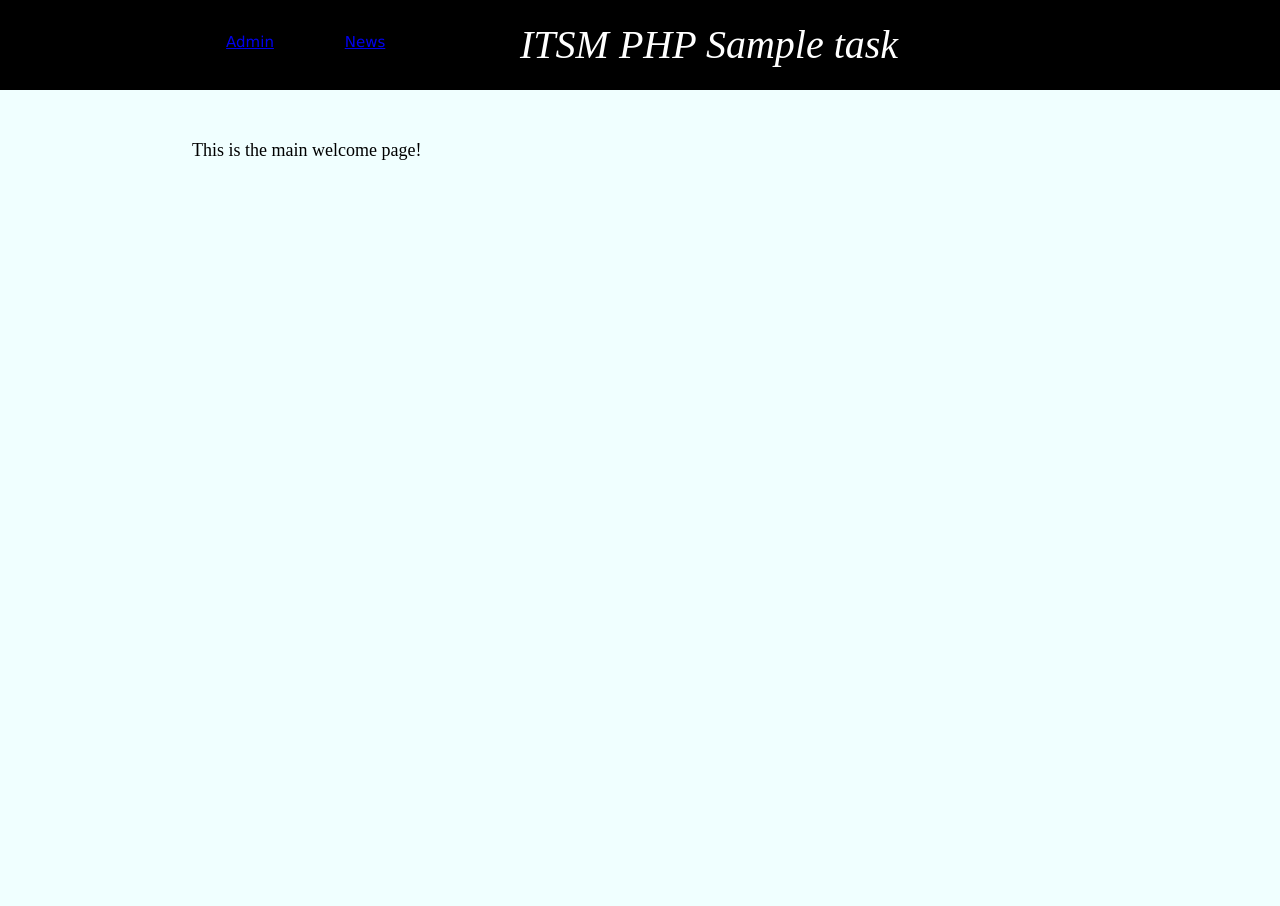
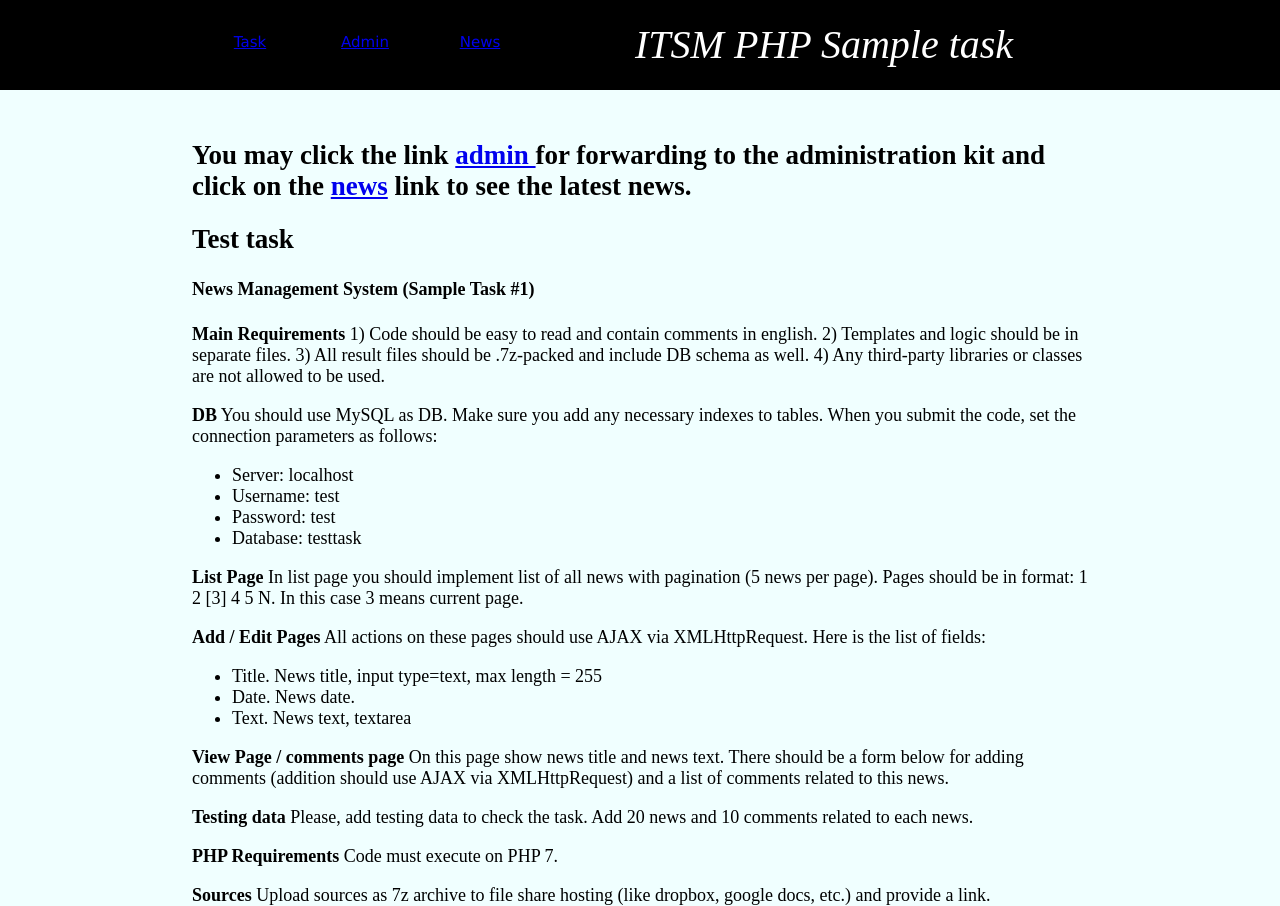
Before and after one commit to sh00terGit/simpleHandCMS, a PHP site: page / in a window 1280 px wide. Before the commit the page ends 160 px from the top, so only its background shows below. Run offline with PHP 8.4, Linux system fonts and the light colour scheme; some libraries are stand-ins or nearby versions.

Commit message:
big work

```diff
--- a/config.php
+++ b/config.php
@@ -1,6 +1,6 @@
 <?php
 //  SLASH (/) AFTER A PATH
-define('URL', 'http://testtask.local:81/');
+define('URL', "http://".$_SERVER['HTTP_HOST']."/");
 define('LIB', 'library/');
 define('DB_TYPE', 'mysqli');
 define('DB_HOST', 'localhost');
--- a/controllers/Admin.php
+++ b/controllers/Admin.php
@@ -36,9 +36,10 @@ class Admin extends Controller {
 
 
         public function saveAjax() {
-            if(isset($_POST)) {
+            if($_POST) {
                 $mapper = new NewsMapper();
-                $mapper->save($_POST);
+                $id = $mapper->save($_POST);
+                echo $id;
             }
 
         }
--- a/library/Controller.php
+++ b/library/Controller.php
@@ -8,7 +8,6 @@
  */
 class Controller {
 	function __construct() {
-		//echo 'Main controller<br />';
 		$this->view = new View();
 
 	}
--- a/library/View.php
+++ b/library/View.php
@@ -9,15 +9,11 @@
 class View {
 	function __construct() {
 	}
-	public function render($name, $noInclude = false)
+	public function render($name)
 	{
-		if ($noInclude == true) {
-			require 'views/' . $name . '.php';
-		}
-		else {
-			require 'views/header.php';
-			require 'views/' . $name . '.php';
-			require 'views/footer.php';
-		}
+            require 'views/header.php';
+            require 'views/' . $name . '.php';
+            require 'views/footer.php';
+
 	}
 }
--- a/public/css/stylesheet.css
+++ b/public/css/stylesheet.css
@@ -82,7 +82,7 @@ body {
 }
 
 #header_mainline {
-	width:500px;
+
 	float: left;
         font-style: italic;
         color: white;
@@ -138,7 +138,7 @@ body {
     font-size: 20px;
     margin-bottom:20px;
     padding: 20px;
-    background-color: black;
+    background-color: dimgray;
     border-radius: 15px;
     color: #FFFFFF;
 }
--- a/views/admin/index.php
+++ b/views/admin/index.php
@@ -31,7 +31,7 @@
         <label for="title">News data</label>
         <textarea  name="text" id="text" cols="75" rows="10"></textarea>
         <p></p>
-        <input type="submit" onclick="saveAjax()" value="Save">
+        <input type="submit" value="Save"  onclick="saveAjax()">
     </form>
 </div>
 
--- a/views/header.php
+++ b/views/header.php
@@ -18,11 +18,15 @@
         <div id="top_bar_black">
             <div id="wrapper">
                 <div class="nav_button">
+                    <a href="<?= URL ?>index">Task</a>
+                </div>
+                <div class="nav_button">
                     <a href="<?= URL ?>admin">Admin </a>
                 </div>
                 <div class="nav_button">
                     <a href="<?= URL ?>news">News</a>
                 </div>
+
                 <div id="header_mainline">ITSM PHP Sample task</div>
             </div>
         </div>
--- a/views/index/index.php
+++ b/views/index/index.php
@@ -1 +1,54 @@
-This is the main welcome page!
+
+<h2>You may click the link <a href="<?= URL ?>admin">admin  </a> for forwarding to the administration kit and click on the <a href="<?= URL ?>news">news</a> link to see the latest news.</h2>
+<h2>Test task</h2>
+
+<h4>News Management System (Sample Task #1)</h4>
+<p>
+    <b>Main Requirements</b>
+    1)  Code should be easy to read and contain comments in english.
+    2)  Templates and logic should be in separate files.
+    3)  All result files should be .7z-packed and include DB schema as well.
+    4)  Any third-party libraries or classes are not allowed to be used.
+</p>
+<p>
+    <b>DB</b>
+    You should use MySQL as DB.
+    Make sure you add any necessary indexes to tables.
+    When you submit the code, set the connection parameters as follows:
+<ul>
+    <li>Server: 	localhost</li>
+    <li>Username: 	test</li>
+    <li>Password:	test</li>
+    <li>Database: 	testtask</li>
+</ul>
+</p>
+<p>
+    <b>List Page</b>
+    In list page you should implement list of all news with pagination (5 news per page). Pages should be in format: 1 2 [3] 4 5 N. In this case 3 means current page.
+</p>
+<p>
+    <b>Add / Edit Pages</b>
+    All actions on these pages should use AJAX via XMLHttpRequest. Here is the list of fields:
+<ul>
+    <li>Title. News title, input type=text, max length = 255</li>
+    <li>Date. News date.</li>
+    <li>Text. News text, textarea</li>
+</ul>
+</p>
+<p>
+    <b>View Page / comments page</b>
+    On this page show news title and news text. There should be a form below for adding comments (addition should use AJAX via XMLHttpRequest) and a list of comments related to this news.
+</p>
+<p>
+    <b>Testing data</b>
+    Please, add testing data to check the task. Add 20 news and 10 comments related to each news.
+
+</p>
+<p>
+    <b>PHP Requirements</b>
+Code must execute on PHP 7.
+</p>
+<p>
+    <b>Sources</b>
+Upload sources as 7z archive to file share hosting (like dropbox, google docs, etc.) and provide a link.
+</p>
```
Also changed, not shown: models/NewsMapper.php (+6 -8 lines), public/js/functions.js (+26 -16 lines).
